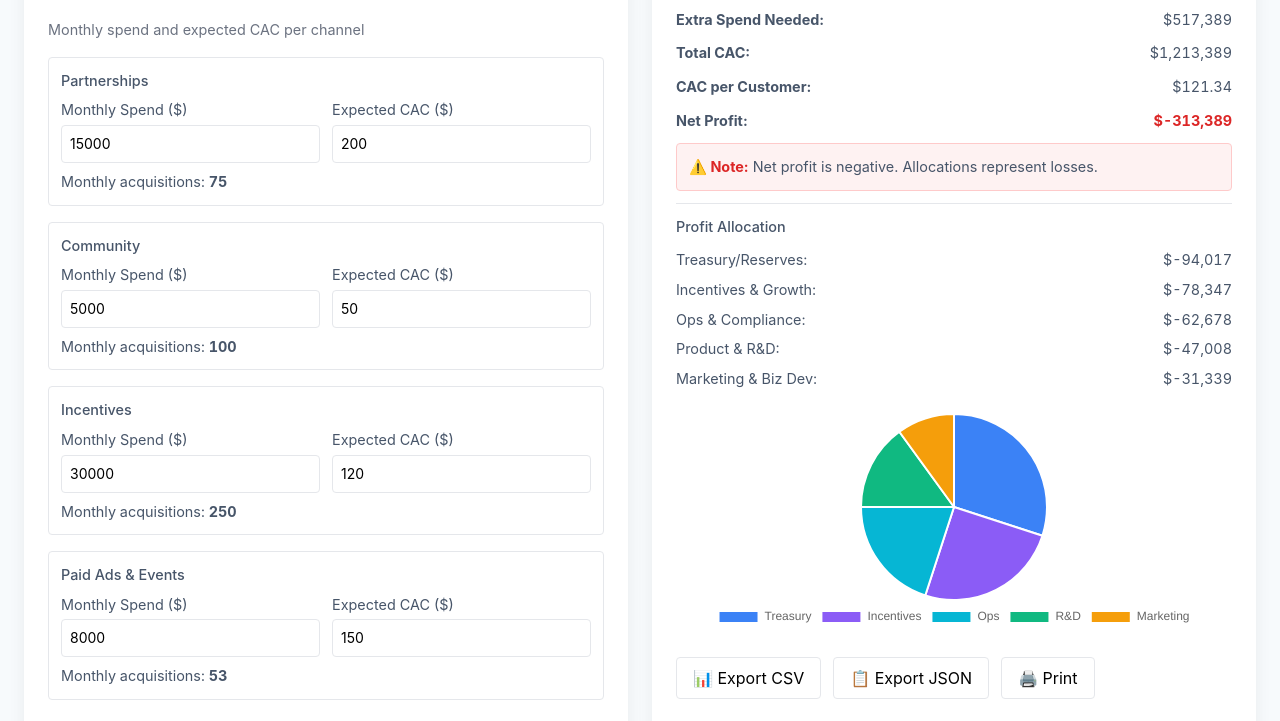
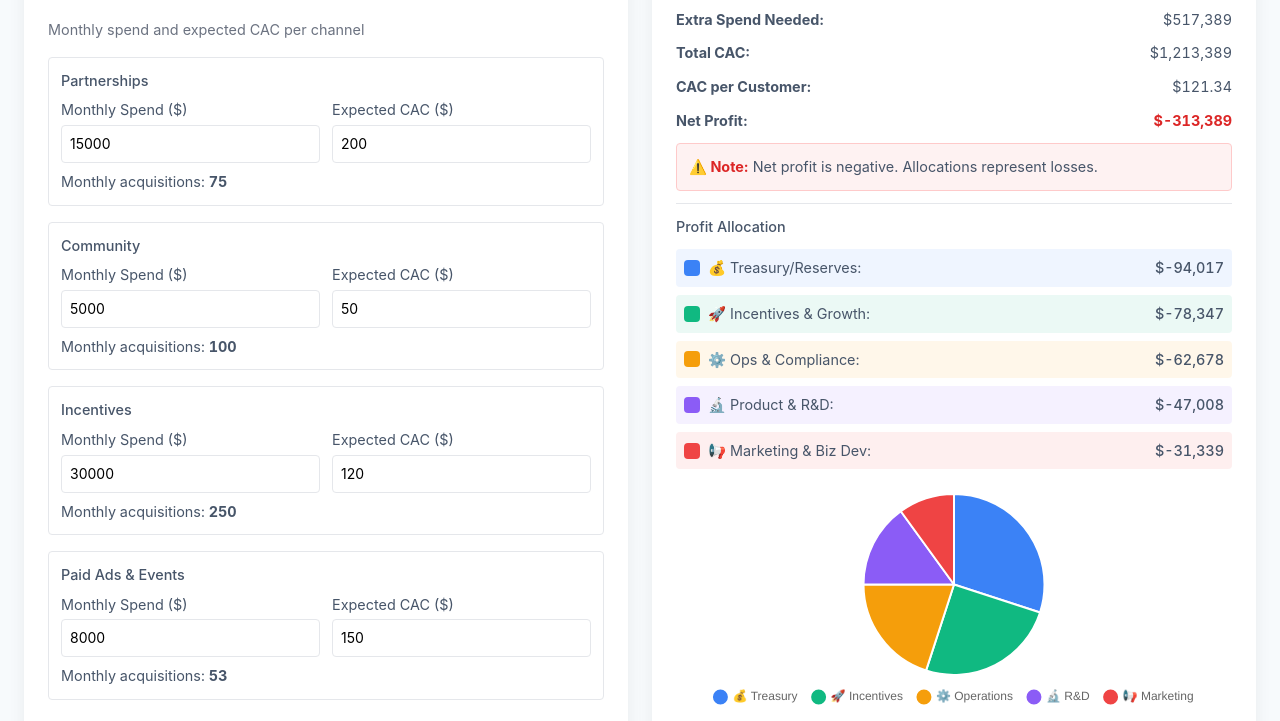
Before and after one commit to samib138/CAC-CALCULATOR, a plain HTML site: page index.html in a window 1280 px wide. Shown: the part 773-1494 px from the top of the page. Drawn offline with nearby package versions, Linux system fonts and the light colour scheme.

Commit message:
Update index.html

```diff
--- a/index.html
+++ b/index.html
@@ -105,6 +105,20 @@
       outline: 2px solid #3b82f6;
       outline-offset: 2px;
     }
+
+    /* Print styles */
+    @media print {
+      .no-print {
+        display: none !important;
+      }
+      body {
+        background: white;
+      }
+      .card {
+        box-shadow: none;
+        border: 1px solid #e5e7eb;
+      }
+    }
   </style>
 </head>
 <body class="p-6">
@@ -136,7 +150,7 @@
       <section class="card">
         <div class="flex justify-between items-center mb-4">
           <h2 class="font-medium text-lg">Input Parameters</h2>
-          <label class="flex items-center gap-2 small">
+          <label class="flex items-center gap-2 small no-print">
             <input type="checkbox" id="autoCalc" checked aria-label="Enable automatic calculation">
             <span>Auto-calculate</span>
           </label>
@@ -442,7 +456,7 @@
           </fieldset>
 
           <!-- Action Buttons -->
-          <div class="mt-6 flex flex-wrap items-center gap-3">
+          <div class="mt-6 flex flex-wrap items-center gap-3 no-print">
             <button
               id="calcBtn"
               type="button"
@@ -486,7 +500,7 @@
           </div>
 
           <!-- Export Actions -->
-          <div class="mt-6 flex flex-wrap gap-3">
+          <div class="mt-6 flex flex-wrap gap-3 no-print">
             <button
               id="exportCsv"
               class="px-4 py-2 border rounded hover:bg-gray-50 transition-colors"
@@ -526,7 +540,13 @@
         debounceDelay: 300,
         maxPeriod: 120,
         maxCustomers: 10000000,
-        chartColors: ['#3b82f6', '#8b5cf6', '#06b6d4', '#10b981', '#f59e0b']
+        chartColors: {
+          treasury: '#3b82f6',      // Blue - Trust & stability
+          incentives: '#10b981',    // Green - Growth & rewards
+          ops: '#f59e0b',           // Amber - Operations & warning
+          rnd: '#8b5cf6',           // Purple - Innovation & creativity
+          marketing: '#ef4444'      // Red - Energy & attention
+        }
       };
 
       const DEFAULTS = {
@@ -881,27 +901,52 @@
           ${negativeNote}
           <hr class="my-4">
           <div class="font-medium mb-3">Profit Allocation</div>
-          <div class="grid grid-cols-2 gap-2 small">
-            <div>Treasury/Reserves:</div>
-            <div class="kv text-right">${fmtCurrency(result.allocations.treasury, 0)}</div>
+          <div class="grid grid-cols-1 gap-2 small">
+            <div class="flex items-center justify-between p-2 rounded" style="background-color: ${CONFIG.chartColors.treasury}15;">
+              <div class="flex items-center gap-2">
+                <span class="w-4 h-4 rounded" style="background-color: ${CONFIG.chartColors.treasury};"></span>
+                <span>💰 Treasury/Reserves:</span>
+              </div>
+              <div class="kv font-medium">${fmtCurrency(result.allocations.treasury, 0)}</div>
+            </div>
 
-            <div>Incentives & Growth:</div>
-            <div class="kv text-right">${fmtCurrency(result.allocations.incentives, 0)}</div>
+            <div class="flex items-center justify-between p-2 rounded" style="background-color: ${CONFIG.chartColors.incentives}15;">
+              <div class="flex items-center gap-2">
+                <span class="w-4 h-4 rounded" style="background-color: ${CONFIG.chartColors.incentives};"></span>
+                <span>🚀 Incentives & Growth:</span>
+              </div>
+              <div class="kv font-medium">${fmtCurrency(result.allocations.incentives, 0)}</div>
+            </div>
 
-            <div>Ops & Compliance:</div>
-            <div class="kv text-right">${fmtCurrency(result.allocations.ops, 0)}</div>
+            <div class="flex items-center justify-between p-2 rounded" style="background-color: ${CONFIG.chartColors.ops}15;">
+              <div class="flex items-center gap-2">
+                <span class="w-4 h-4 rounded" style="background-color: ${CONFIG.chartColors.ops};"></span>
+                <span>⚙️ Ops & Compliance:</span>
+              </div>
+              <div class="kv font-medium">${fmtCurrency(result.allocations.ops, 0)}</div>
+            </div>
 
-            <div>Product & R&D:</div>
-            <div class="kv text-right">${fmtCurrency(result.allocations.rnd, 0)}</div>
+            <div class="flex items-center justify-between p-2 rounded" style="background-color: ${CONFIG.chartColors.rnd}15;">
+              <div class="flex items-center gap-2">
+                <span class="w-4 h-4 rounded" style="background-color: ${CONFIG.chartColors.rnd};"></span>
+                <span>🔬 Product & R&D:</span>
+              </div>
+              <div class="kv font-medium">${fmtCurrency(result.allocations.rnd, 0)}</div>
+            </div>
 
-            <div>Marketing & Biz Dev:</div>
-            <div class="kv text-right">${fmtCurrency(result.allocations.marketing, 0)}</div>
+            <div class="flex items-center justify-between p-2 rounded" style="background-color: ${CONFIG.chartColors.marketing}15;">
+              <div class="flex items-center gap-2">
+                <span class="w-4 h-4 rounded" style="background-color: ${CONFIG.chartColors.marketing};"></span>
+                <span>📢 Marketing & Biz Dev:</span>
+              </div>
+              <div class="kv font-medium">${fmtCurrency(result.allocations.marketing, 0)}</div>
+            </div>
           </div>
         `;
 
         // Update Chart
         const ctx = $('#allocationChart').getContext('2d');
-        const labels = ['Treasury', 'Incentives', 'Ops', 'R&D', 'Marketing'];
+        const labels = ['💰 Treasury', '🚀 Incentives', '⚙️ Operations', '🔬 R&D', '📢 Marketing'];
         const values = [
           Math.abs(result.allocations.treasury),
           Math.abs(result.allocations.incentives),
@@ -909,9 +954,17 @@
           Math.abs(result.allocations.rnd),
           Math.abs(result.allocations.marketing)
         ];
+        const colors = [
+          CONFIG.chartColors.treasury,
+          CONFIG.chartColors.incentives,
+          CONFIG.chartColors.ops,
+          CONFIG.chartColors.rnd,
+          CONFIG.chartColors.marketing
+        ];
 
         if (chartInstance) {
           chartInstance.data.datasets[0].data = values;
+          chartInstance.data.datasets[0].backgroundColor = colors;
           chartInstance.update();
         } else {
           chartInstance = new Chart(ctx, {
@@ -920,7 +973,9 @@
               labels,
               datasets: [{
                 data: values,
-                backgroundColor: CONFIG.chartColors
+                backgroundColor: colors,
+                borderColor: '#ffffff',
+                borderWidth: 2
               }]
             },
             options: {
@@ -928,9 +983,20 @@
               maintainAspectRatio: false,
               plugins: {
                 legend: {
-                  position: 'bottom'
+                  position: 'bottom',
+                  labels: {
+                    padding: 15,
+                    font: {
+                      size: 12
+                    },
+                    usePointStyle: true,
+                    pointStyle: 'circle'
+                  }
                 },
                 tooltip: {
+                  backgroundColor: 'rgba(0, 0, 0, 0.8)',
+                  padding: 12,
+                  cornerRadius: 6,
                   callbacks: {
                     label: (context) => {
                       const label = context.label || '';
```
